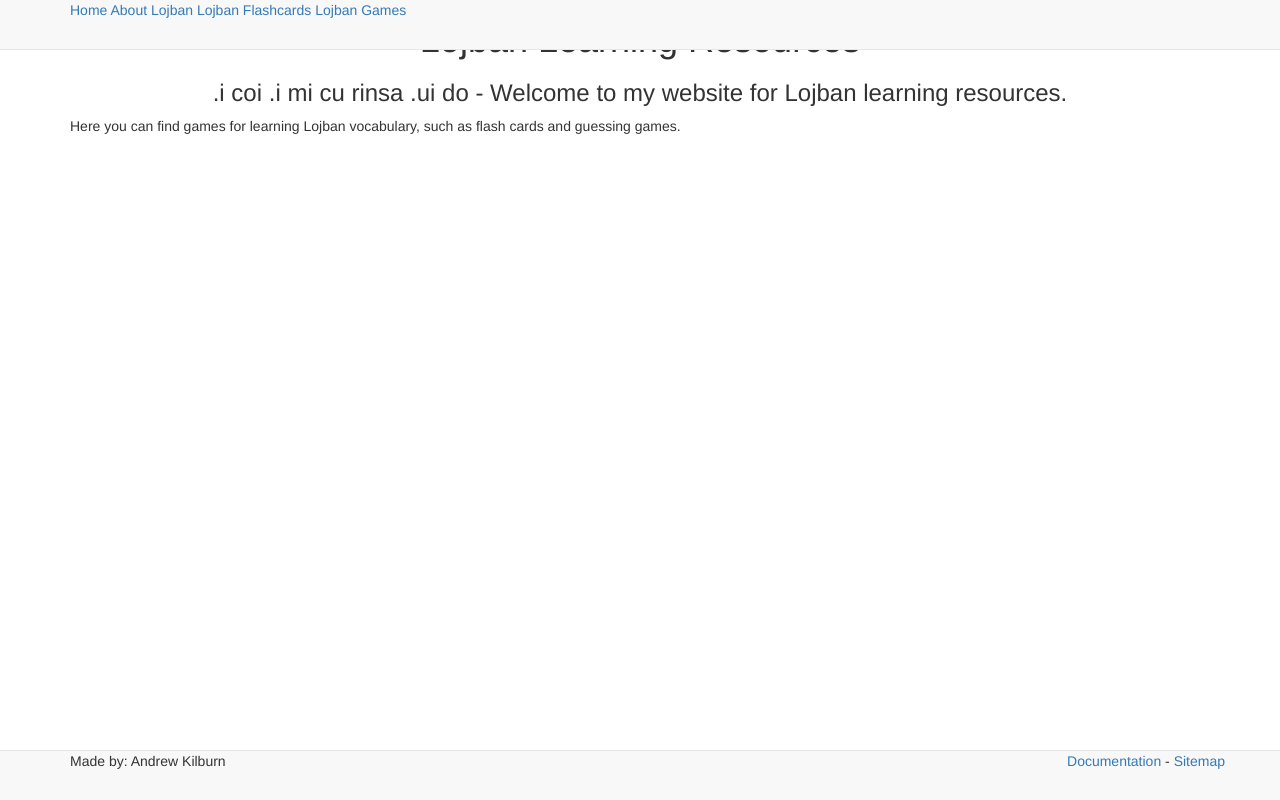
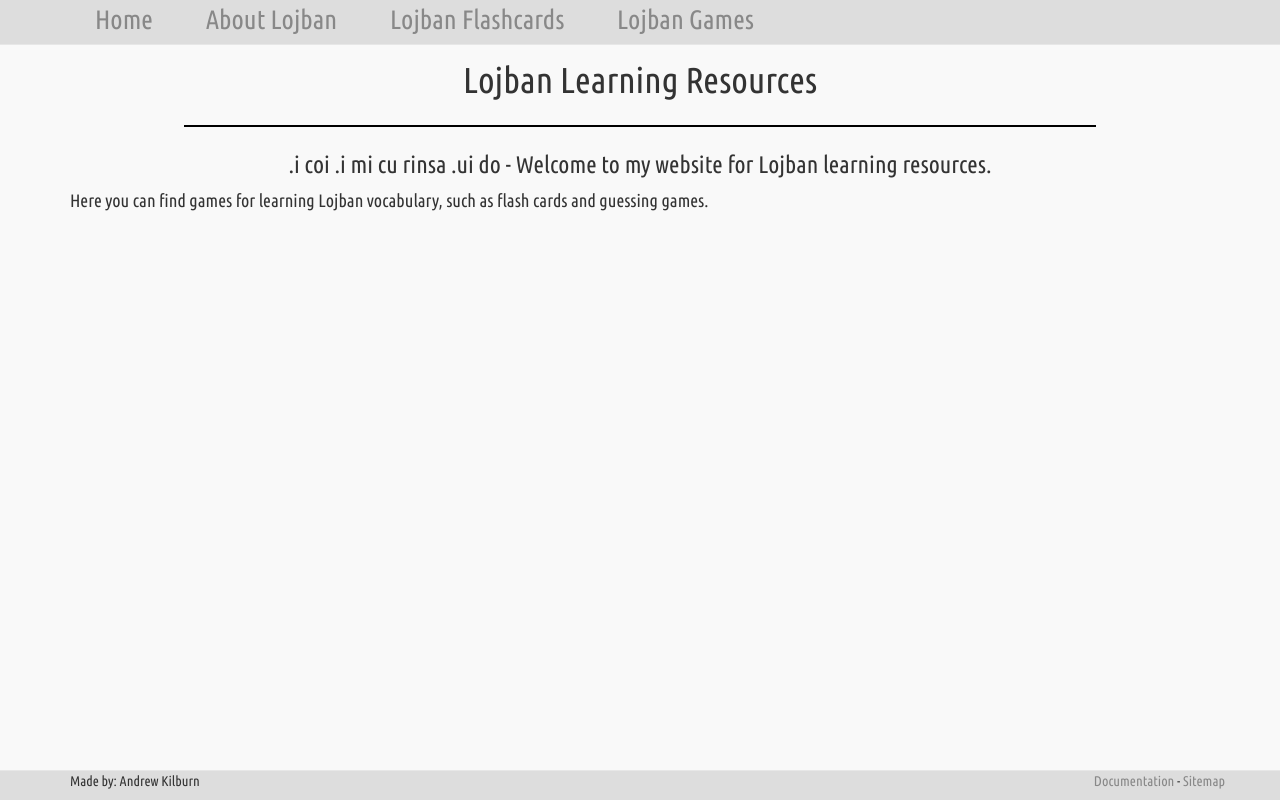
Before and after one commit to Gurthwath/lojban-learning-resource, a plain HTML site: page index.html in a window 1280 px wide. Drawn offline with nearby package versions, Linux system fonts and the light colour scheme; files that its build step writes are made by us from their sources; a web font is replaced by a local one.

Commit message:
Update index.html

```diff
--- a/index.html
+++ b/index.html
@@ -3,15 +3,15 @@
 	<title>Lobjan Learning Resources</title>
 	<link href="https://maxcdn.bootstrapcdn.com/bootstrap/3.3.7/css/bootstrap.min.css" rel="stylesheet" integrity="sha384-BVYiiSIFeK1dGmJRAkycuHAHRg32OmUcww7on3RYdg4Va+PmSTsz/K68vbdEjh4u" crossorigin="anonymous" />
 	<link href="https://fonts.googleapis.com/css?family=Spectral+SC|Ubuntu+Condensed|Wire+One" rel="stylesheet">
-	<link rel="stylesheet" href="/lojban-learning-resources//styles.css" />
+	<link rel="stylesheet" href="/lojban-learning-resource/styles.css" />
 </head>
 <body>
 	<nav class="navbar navbar-default navbar-top navbar-fixed-top">
 		<div class="container">
-			<a class="nav-link" href="/lojban-learning-resources/">Home</a>
-			<a class="nav-link" href="/lojban-learning-resources//about">About Lojban</a>
-			<a class="nav-link" href="/lojban-learning-resources//flashcards">Lojban Flashcards</a>
-			<a class="nav-link" href="/lojban-learning-resources//games">Lojban Games</a>
+			<a class="nav-link" href="/lojban-learning-resource/">Home</a>
+			<a class="nav-link" href="/lojban-learning-resource/about">About Lojban</a>
+			<a class="nav-link" href="/lojban-learning-resource/flashcards">Lojban Flashcards</a>
+			<a class="nav-link" href="/lojban-learning-resource/games">Lojban Games</a>
 		</div>
 	</nav>
 
@@ -21,8 +21,8 @@
 			<span>Made by: Andrew Kilburn</span>
 		</span>
 		<span class="nav navbar-nav navbar-right">
-			<span><a href = "/lojban-learning-resources//documentation">Documentation</a></span> -
-			<span><a href = "/lojban-learning-resources//sitemap">Sitemap</a></span>
+			<span><a href = "/lojban-learning-resource/documentation">Documentation</a></span> -
+			<span><a href = "/lojban-learning-resource/sitemap">Sitemap</a></span>
 		</span>
 	  </div>
 	</nav>
```
